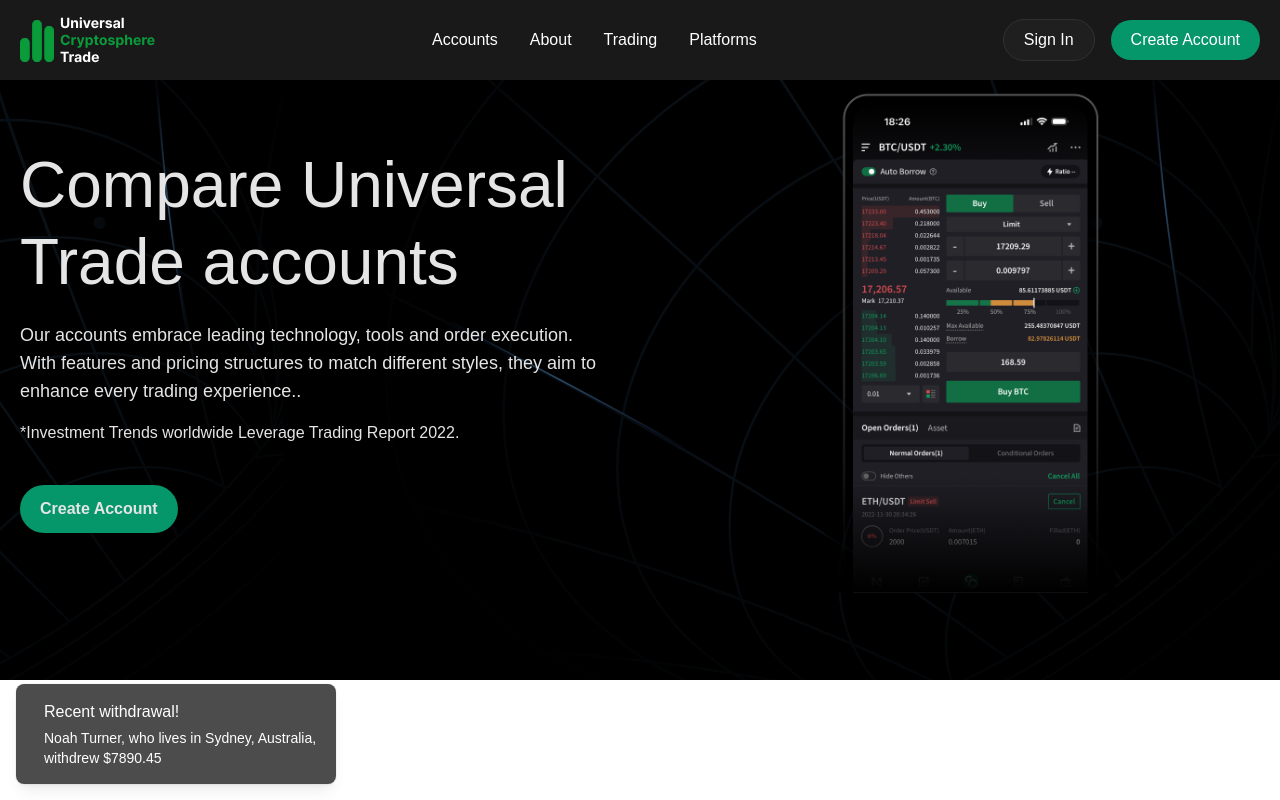
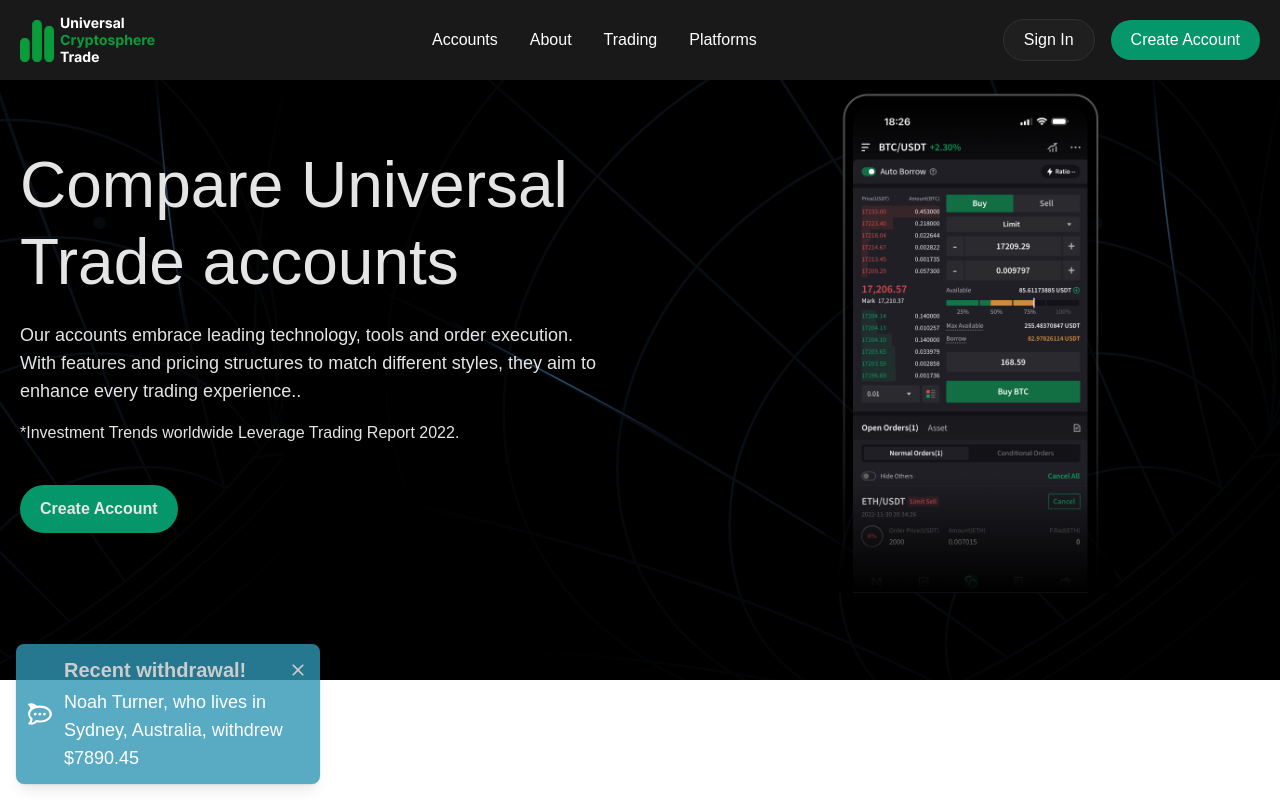
Before and after one commit to godwinopara/cryptoshpere-trade, a Next.js app: page /compareaccount in a window 1280 px wide. Shown: the top 800 px of the page. Built offline with nearby package versions, Linux system fonts and the light colour scheme; a web font is replaced by a local one; what tw-elements would draw is missing.

Commit message:
changed notification background

```diff
--- a/src/app/(main)/layout.tsx
+++ b/src/app/(main)/layout.tsx
@@ -6,9 +6,9 @@
 import Footer from "@/components/shared/Footer";
 import { useEffect, useState } from "react";
 import toast, { Toaster } from "react-hot-toast";
-// import Toast from "@/components/toast/Toast";\
-import { Helmet } from "react-helmet";
 import Script from "next/script";
+import { FaRocketchat } from "react-icons/fa";
+import { IoMdClose } from "react-icons/io";
 
 const metadata: Metadata = {
 	title: "Create Next App",
@@ -73,24 +73,31 @@
 				<div
 					className={`${
 						t.visible ? "animate-enter" : "animate-leave"
-					} max-w-xs w-full bg-black text-white opacity-70 shadow-lg rounded-lg pointer-events-auto flex ring-1 ring-black ring-opacity-5`}
+					} max-w-[19rem] w-full bg-notify opacity-80 text-white shadow-lg rounded-lg pointer-events-auto flex ring-1 ring-black ring-opacity-5`}
 				>
-					<div className="flex-1 w-0 p-4">
+					<div className="flex-1 w-0 p-3">
 						<div className="flex items-start">
-							<div className="ml-3 flex-1">
-								<h4>Recent withdrawal!</h4>
-								<p className="mt-1 text-sm text-gray-500">{randomSentence}</p>
+							<div className="flex-1">
+								<div className="flex gap-x-3 items-center">
+									<div className="text-2xl">
+										<FaRocketchat />
+									</div>
+									<div>
+										<div className="flex justify-between items-center">
+											<h4 className="font-bold text-xl">Recent withdrawal!</h4>
+											<button
+												onClick={() => toast.dismiss()}
+												className="flex items-center justify-center text-xl font-bold"
+											>
+												<IoMdClose />
+											</button>
+										</div>
+										<p className="mt-1 text-gray-500 text-lg">{randomSentence}</p>
+									</div>
+								</div>
 							</div>
 						</div>
 					</div>
-					{/* <div className="flex border-l border-gray-200">
-						<button
-							onClick={() => toast.dismiss(t.id)}
-							className="w-full border border-transparent rounded-none rounded-r-lg p-4 flex items-center justify-center text-sm font-medium text-indigo-600 hover:text-indigo-500 focus:outline-none focus:ring-2 focus:ring-indigo-500"
-						>
-							Close
-						</button>
-					</div> */}
 				</div>
 			),
 			{
--- a/tailwind.config.ts
+++ b/tailwind.config.ts
@@ -155,6 +155,7 @@
 				success: "#219653",
 				danger: "#D34053",
 				warning: "#FFA70B",
+				notify: "rgb(47, 150, 180)",
 			},
 			maxWidth: {
 				desktop: "1240px",
```
